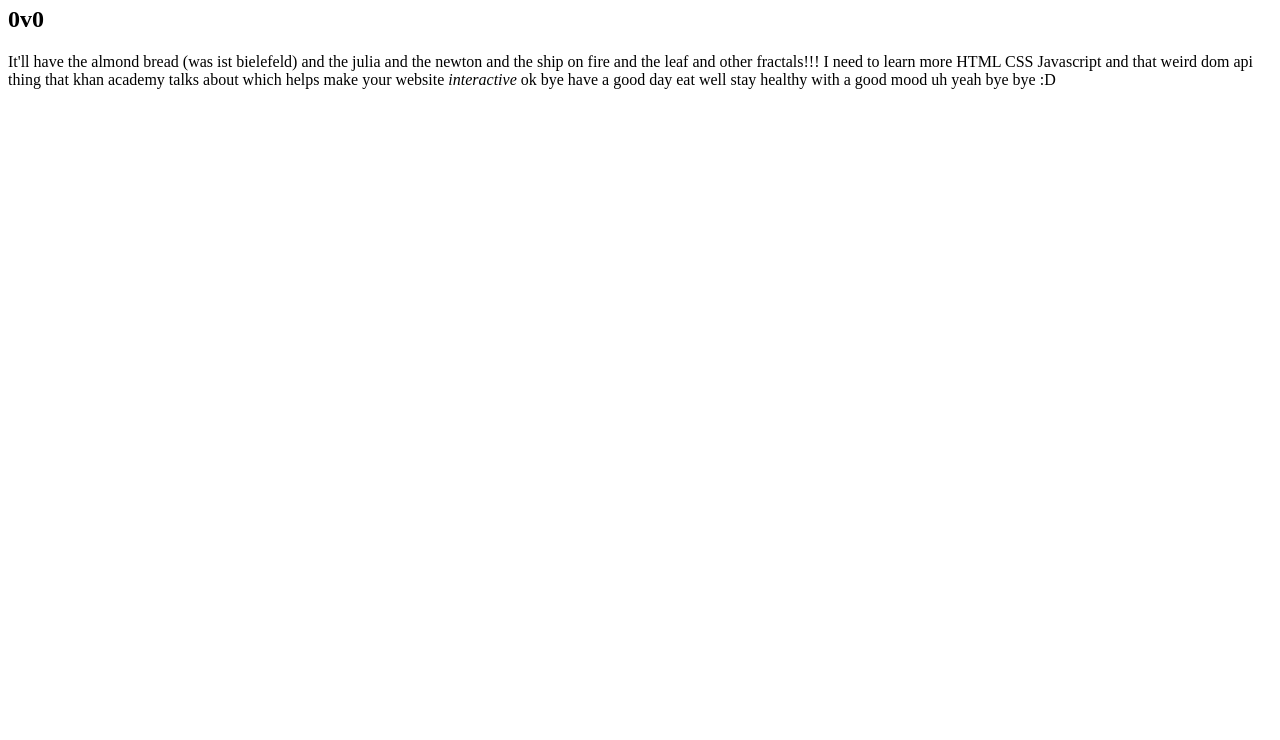
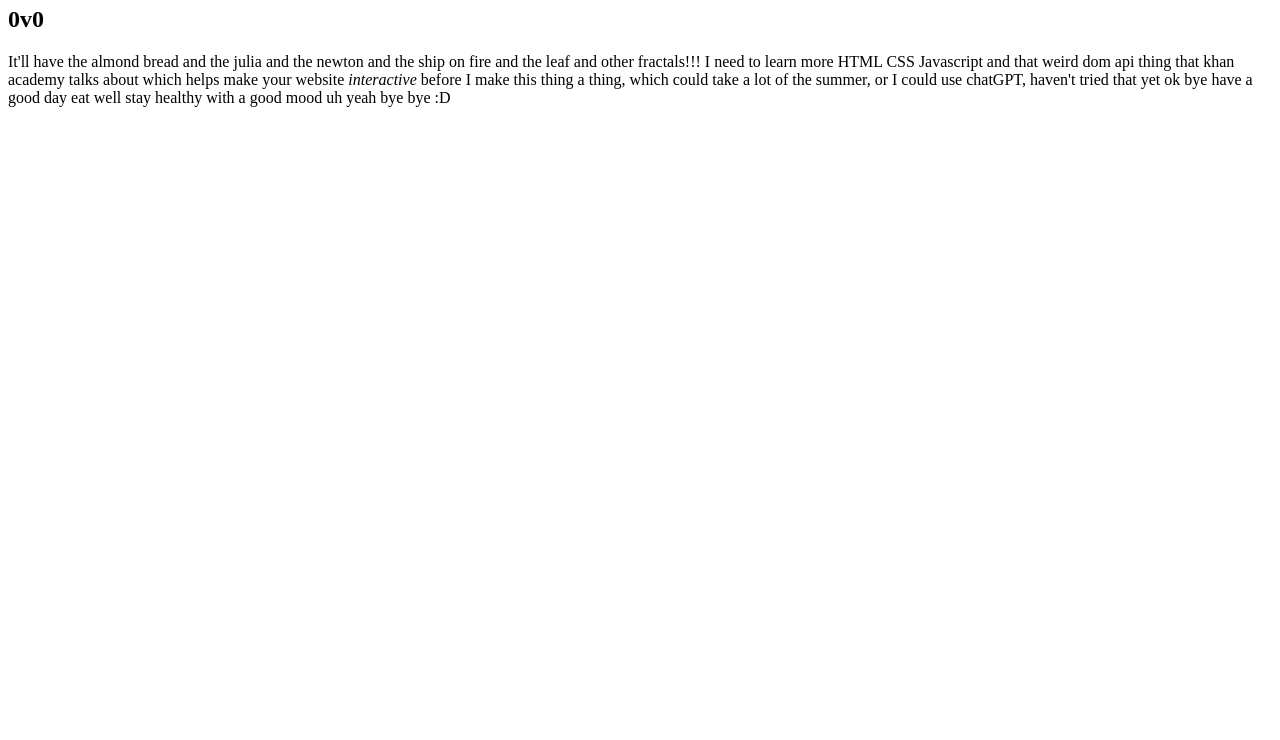
Before and after one commit to gingerlaser/fractals, a plain HTML site: page index.html in a window 1280 px wide. Shown: the part 60-800 px from the top of the page. Drawn offline with Linux system fonts and the light colour scheme.

Commit message:
text again this is gonna have so many commits

```diff
--- a/index.html
+++ b/index.html
@@ -6,6 +6,6 @@
   <body>
     <h1> Welcome to Gingerlaser's awesome website about fractals!!! </h1>
     <h2> 0v0 </h2>
-    <p> It'll have the almond bread (was ist bielefeld) and the julia and the newton and the ship on fire and the leaf and other fractals!!! I need to learn more HTML CSS Javascript and that weird dom api thing that khan academy talks about which helps make your website <em> interactive </em> ok bye have a good day eat well stay healthy with a good mood uh yeah bye bye :D </p>
+    <p> It'll have the almond bread and the julia and the newton and the ship on fire and the leaf and other fractals!!! I need to learn more HTML CSS Javascript and that weird dom api thing that khan academy talks about which helps make your website <em> interactive </em> before I make this thing a thing, which could take a lot of the summer, or I could use chatGPT, haven't tried that yet ok bye have a good day eat well stay healthy with a good mood uh yeah bye bye :D </p>
   </body>
 </html>
```
